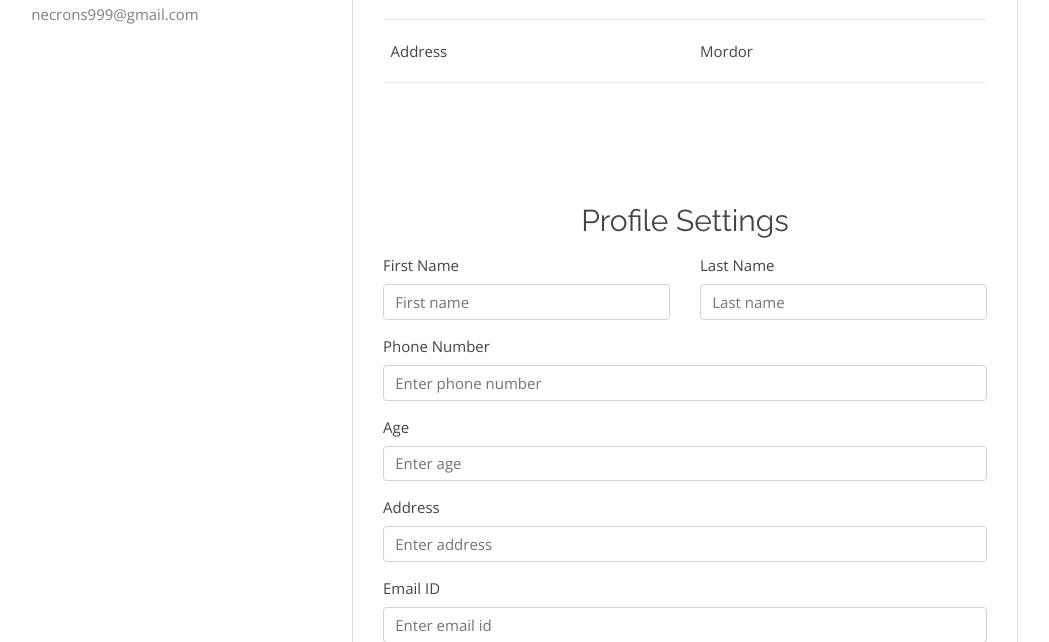
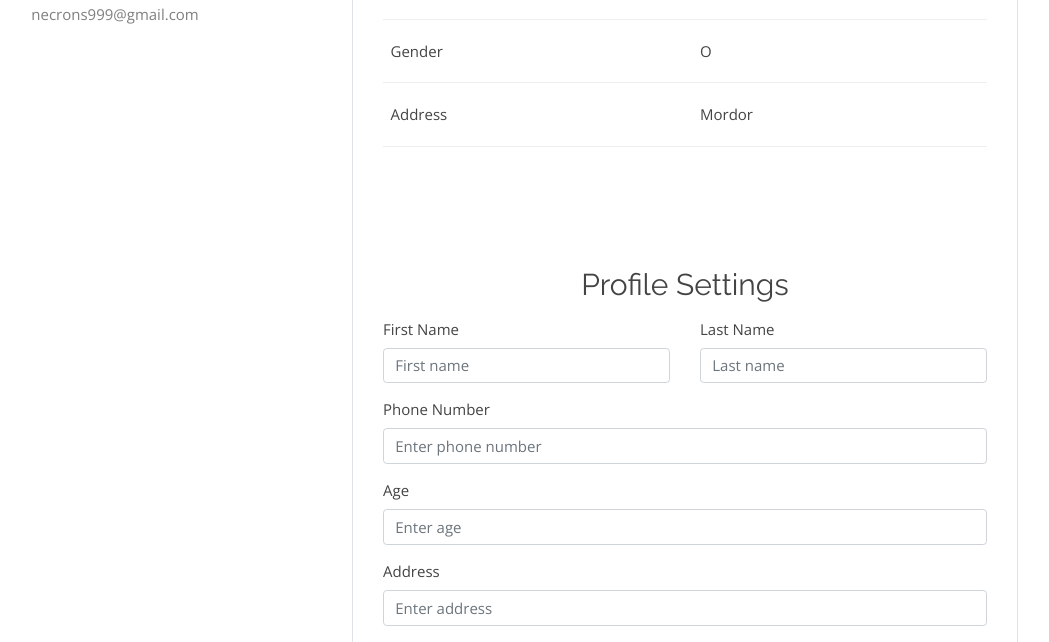
Before and after one commit to AtharvaCM/django-auction, a Django app: page /profile in a window 1280 px wide. Shown: the part 555-1197 px from the top of the page, without its empty margins (192-1241 px from the left). Run offline with Django 3.2, Linux system fonts and the light colour scheme; a user stored in the database is signed in; some libraries are stand-ins or nearby versions; some web fonts are replaced.

Commit message:
gender n profile img changes

```diff
--- a/auctions/models.py
+++ b/auctions/models.py
@@ -12,6 +12,17 @@ def age_validator(age):
         )
 
 
+GENDER_MALE = 'M'
+GENDER_FEMALE = 'F'
+GENDER_NOT_SPECIFIED = 'O'
+
+GENDER_CHOICES = (
+    (GENDER_MALE, _('male')),
+    (GENDER_FEMALE, _('female')),
+    (GENDER_NOT_SPECIFIED, _('not specified')),
+)
+
+
 class User(AbstractUser):
     name = models.CharField(max_length=100, default='username')
     phone_regex = RegexValidator(
@@ -20,6 +31,8 @@ class User(AbstractUser):
         validators=[phone_regex], max_length=17, blank=True)  # validators should be a list
     address = models.CharField(max_length=100, default='')
     age = models.IntegerField(validators=[age_validator])
+    gender = models.CharField(max_length=1,
+                              choices=GENDER_CHOICES, default=GENDER_NOT_SPECIFIED)
 
 
 class Bid(models.Model):
--- a/auctions/static/auctions/css/style.css
+++ b/auctions/static/auctions/css/style.css
@@ -149,13 +149,15 @@ input[type="number"] {
   margin-bottom: 1rem;
 }
 
-.form-label-group input {
+.form-label-group input,
+.form-label-group select {
   height: auto;
   border-radius: 2rem;
   background: rgba(255, 255, 255, 0.8);
 }
 
 .form-label-group > input,
+.form-label-group > select,
 .form-label-group > label {
   padding: var(--input-padding-y) var(--input-padding-x);
 }
--- a/auctions/templates/auctions/profile.html
+++ b/auctions/templates/auctions/profile.html
@@ -9,8 +9,16 @@ Profile | eAuction Pune
     <div class="row">
         <div class="col-md-5 border-right">
             <div class="d-flex flex-column align-items-center text-center p-3 py-5">
-                <img class="rounded-circle mt-5"
-                    src="https://encrypted-tbn0.gstatic.com/images?q=tbn%3AANd9GcQF2psCzfbB611rnUhxgMi-lc2oB78ykqDGYb4v83xQ1pAbhPiB&usqp=CAU">
+                {% if request.user.gender == 'M' %}
+                <img src="https://cdn.pixabay.com/photo/2020/07/01/12/58/icon-5359553_960_720.png" alt="male-icon"
+                    class="rounded-circle mt-5" height=300 width=300>
+                {% elif request.user.gender == 'F' %}
+                <img src="https://cdn.pixabay.com/photo/2020/07/01/12/58/icon-5359554_960_720.png" alt="female-icon"
+                    class="rounded-circle mt-5" height=300 width=300>
+                {% else %}
+                <img src="https://www.svgrepo.com/show/165196/user.svg" alt="other-icon" class="rounded-circle mt-5"
+                    height=300 width=300>
+                {% endif %}
                 <span class="font-weight-bold">{{ request.user.username }}</span>
                 <span class="text-black-50">{{ request.user.email }}</span><span>
                 </span>
@@ -65,6 +73,15 @@ Profile | eAuction Pune
                     </div>
                     <div class="col-md-6">
                         <span class="profile-text">{{ request.user.age }}</span>
+                    </div>
+                </div>
+                <hr>
+                <div class="row mt-3 px-2">
+                    <div class="col-md-6">
+                        <span class="profile-label">Gender</span>
+                    </div>
+                    <div class="col-md-6">
+                        <span class="profile-text">{{ request.user.gender }}</span>
                     </div>
                 </div>
                 <hr>
--- a/auctions/views.py
+++ b/auctions/views.py
@@ -63,6 +63,7 @@ def register(request):
             last_name = request.POST['lname']
             email = request.POST['email']
             phone = request.POST['phone']
+            gender = request.POST['gender']
             address = request.POST['address']
             age = request.POST['age']
 
@@ -74,12 +75,12 @@ def register(request):
                     'message': 'Passwords must match!'
                 })
 
-            print(first_name, last_name, phone, address, age)
+            print(first_name, last_name, phone, gender, address, age)
 
             # Attempt to create new user
             try:
                 user = User.objects.create_user(
-                    username, email, password, first_name=first_name, last_name=last_name, phone=phone, address=address, age=age)
+                    username, email, password, first_name=first_name, last_name=last_name, phone=phone, gender=gender, address=address, age=age)
                 print('create user called')
                 user.save()
             except IntegrityError:
```
Also changed, not shown: auctions/templates/auctions/register.html (+9 -0 lines), auctions/migrations/0003_user_gender.py (added), db.sqlite3.
